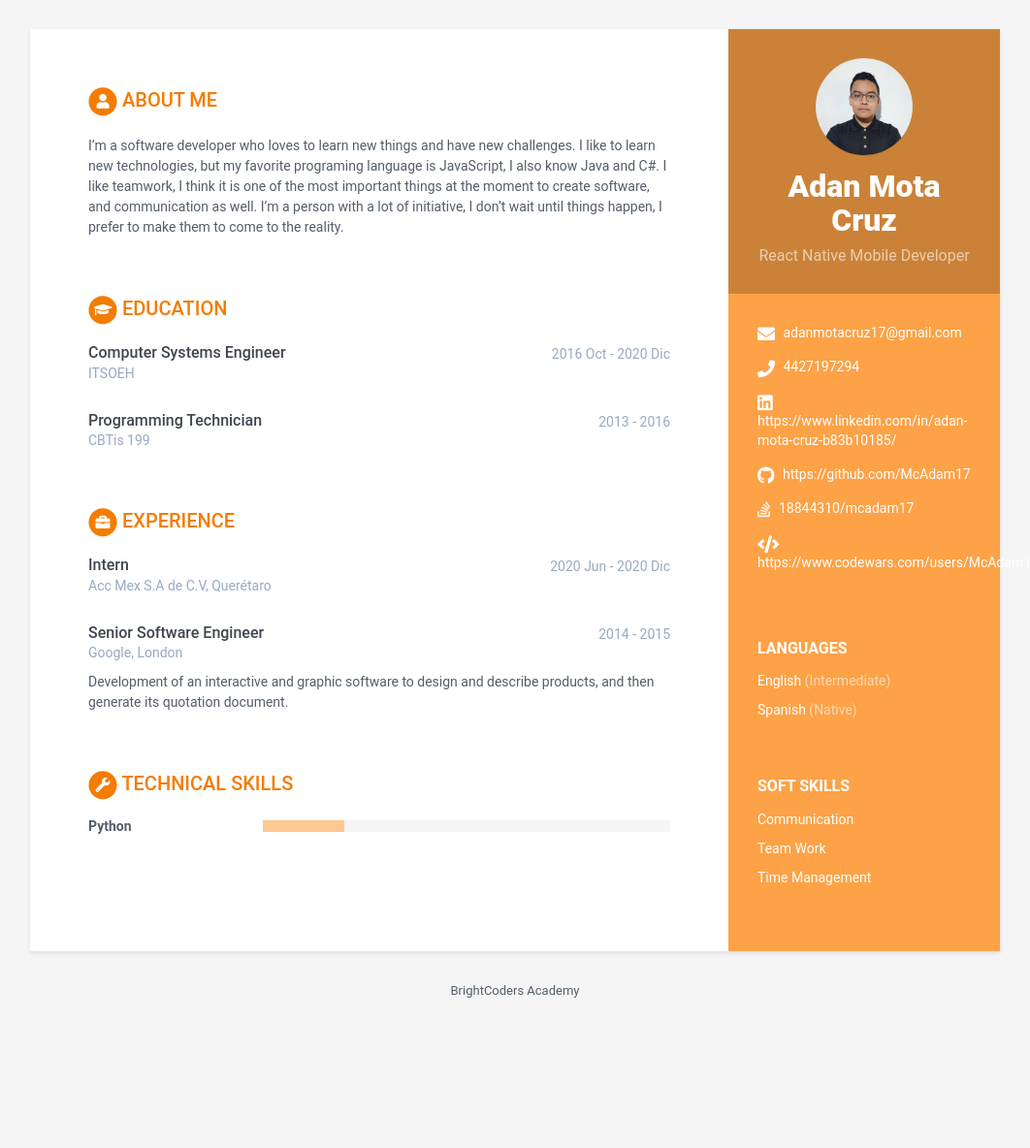
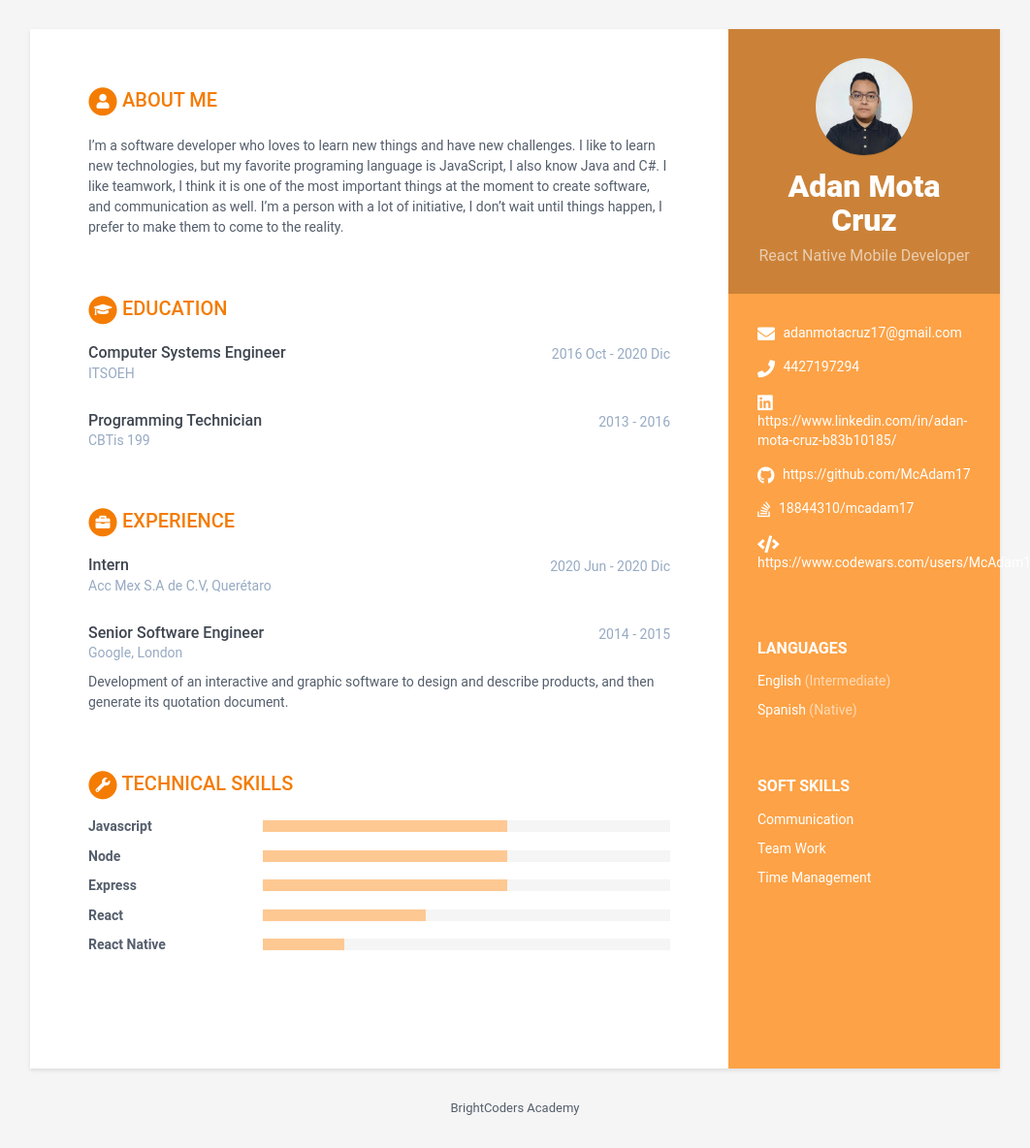
Before and after one commit to BC-MAY-21-RN/kata-resume-McAdam17, a Jekyll site: the page built from index.html, in a window 1280 px wide. Shown: the whole page at 97% size, without its empty margins (109-1171 px from the left). Built offline with Jekyll 4.4.1, drawn with Linux system fonts in a browser that asks for light colours; before the commit the page ends 1063 px from its top, so only the background shows below that.

Commit message:
Update data.yml

```diff
--- a/_data/data.yml
+++ b/_data/data.yml
@@ -88,7 +88,19 @@ skills:
   title: Technical Skills # NO MODIFICAR
 
   toolset:
-    - name: Python
+    - name: Javascript
+      level: 60%
+
+    - name: Node
+      level: 60%
+
+    - name: Express
+      level: 60%
+
+    - name: React
+      level: 40%
+
+    - name: React Native
       level: 20%
 
 # NO MODIFICAR
```
